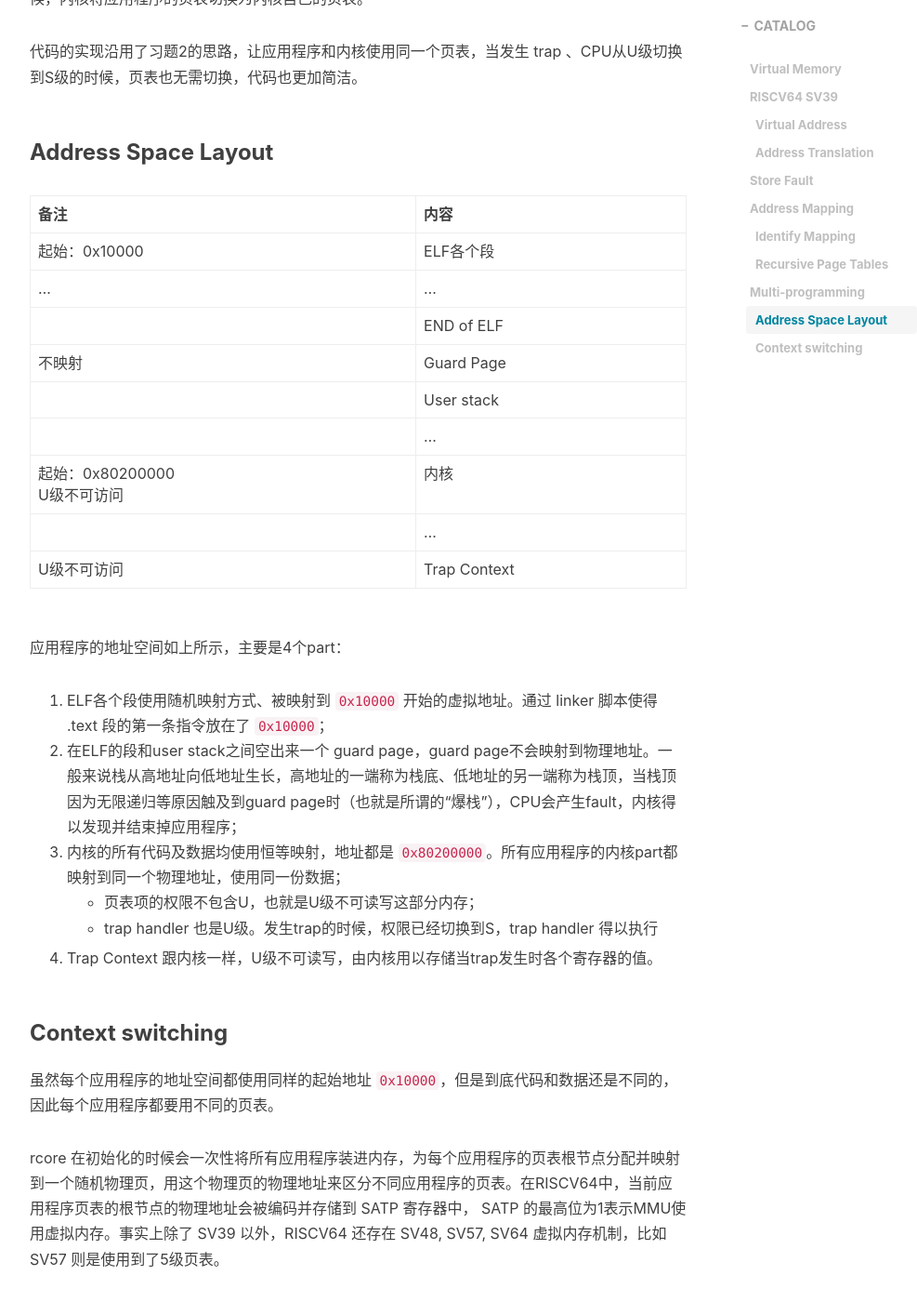
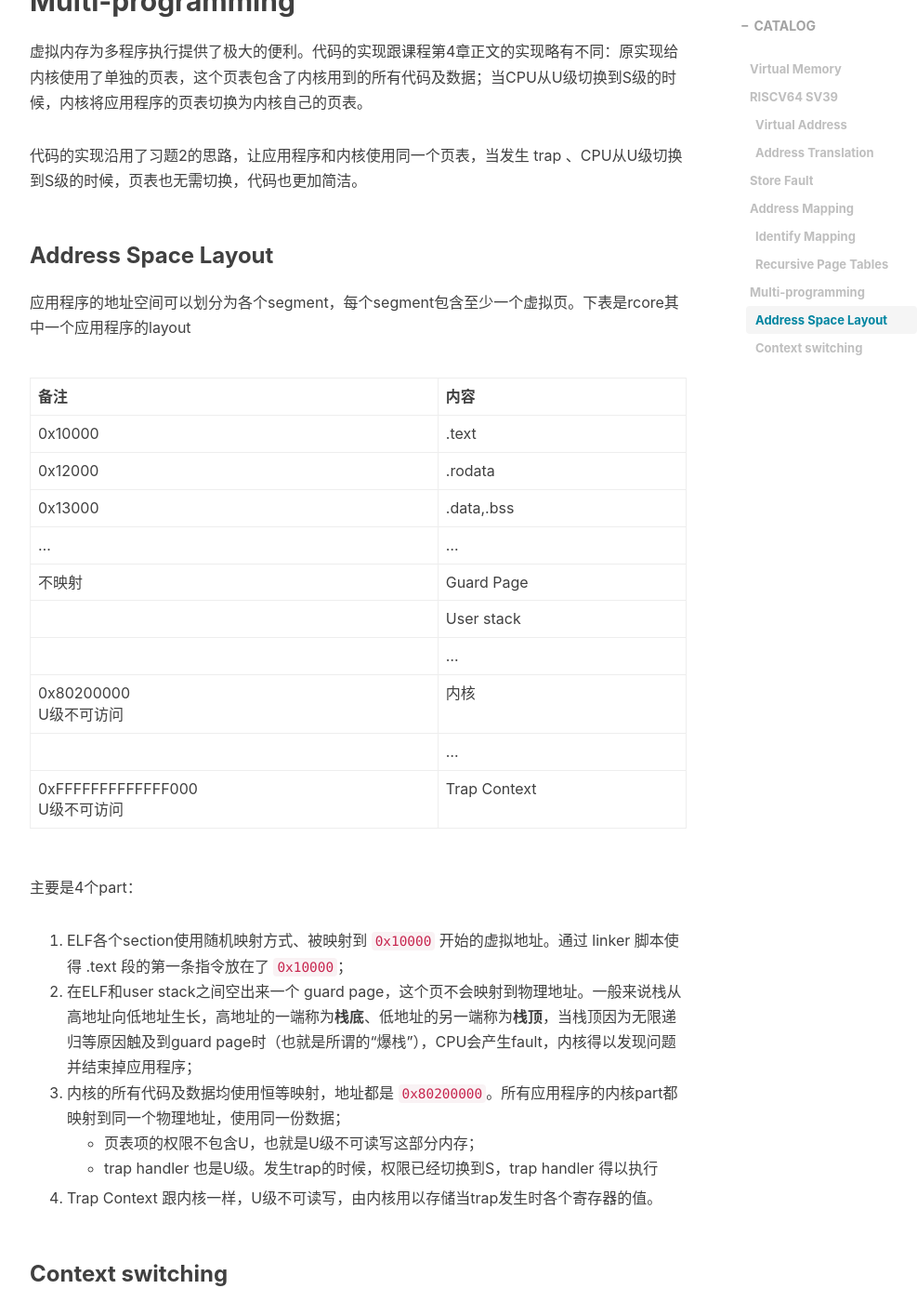
Before and after one commit to kayoch1n/kayoch1n.github.io, a Jekyll site: the page built from _posts/2023-09-29-riscv64-virt-mem.markdown, in a window 1280 px wide and 1400 px high, scrolled down 6523 px. Shown: the whole window at 93% size, without its empty margins (233-1220 px from the left). Built offline with Jekyll 4.4.1, drawn with Linux system fonts in a browser that asks for light colours; nearby versions of some CDN libraries; a script that is not in the unit is left out; comment, search, counter and statistics services are not loaded; some of the changed text lies outside the part shown.

Commit message:
更新 _posts/2023-09-29-riscv64-virt-mem.markdown

```diff
--- a/_posts/2023-09-29-riscv64-virt-mem.markdown
+++ b/_posts/2023-09-29-riscv64-virt-mem.markdown
@@ -172,7 +172,9 @@
 
 除此之外，在rcore中，内核还用到一种恒等映射：在这种映射方式中，虚拟地址等于物理地址，例如从 `0x80200000` 开始的内核的虚拟内存就被完整映射到从 `0x80200000` 开始的物理内存。
 
-使用恒等映射的原因是，内核需要读写页表。前面提到页表是由内核维护的，加上内核本身也运行于虚拟地址之上，但是页表项存储的是下一级页的**物理地址**(否则MMU的地址翻译就会陷入无限递归)，内核需要读取该物理地址所在的页表节点、写入页表项数据；使用恒等映射之后，这个处理过程就方便很多了，内核可以直接将该物理地址当作虚拟地址使用。
+rcore使用恒等映射的原因是内核需要读写物理地址。至少有两个场景需要读写物理地址，第一个是维护页表。前面提到页表是由内核维护的，而且内核本身也运行于虚拟地址之上，但页表项存储的是下一级页的**物理地址**(否则MMU的地址翻译就会陷入无限递归)，内核需要读取该物理地址所在的页表节点、写入页表项数据；使用恒等映射之后，这个处理过程就方便很多了，内核可以直接将该物理地址当作虚拟地址使用。
+
+第二个场景是第五章的 syscall fork，fork需要内核完整地复制parent的地址空间。parent和child的虚拟地址完全一致，不能根据虚拟地址复制，换言之需要分别获取物理地址，对物理地址进行读写。
 
 ### Recursive Page Tables
 
@@ -191,26 +193,34 @@
 
 ### Address Space Layout
 
+应用程序的地址空间可以划分为各个segment，每个segment包含至少一个虚拟页。下表是rcore其中一个应用程序的layout
+
 |备注|内容|
 |-|-|
-|起始：0x10000|ELF各个段|
+|0x10000|.text|
+|0x12000|.rodata|
+|0x13000|.data,.bss|
 |...|...|
-||END of ELF|
 |不映射|Guard Page|
 ||User stack|
 ||...|
-|起始：0x80200000<br/>U级不可访问|内核|
+|0x80200000<br/>U级不可访问|内核|
 ||...|
-|U级不可访问|Trap Context|
+|0xFFFFFFFFFFFFF000<br/>U级不可访问|Trap Context|
 
-应用程序的地址空间如上所示，主要是4个part：
+主要是4个part：
 
-1. ELF各个段使用随机映射方式、被映射到 `0x10000` 开始的虚拟地址。通过 linker 脚本使得 .text 段的第一条指令放在了 `0x10000`；
-2. 在ELF的段和user stack之间空出来一个 guard page，guard page不会映射到物理地址。一般来说栈从高地址向低地址生长，高地址的一端称为栈底、低地址的另一端称为栈顶，当栈顶因为无限递归等原因触及到guard page时（也就是所谓的“爆栈”），CPU会产生fault，内核得以发现并结束掉应用程序；
+1. ELF各个section使用随机映射方式、被映射到 `0x10000` 开始的虚拟地址。通过 linker 脚本使得 .text 段的第一条指令放在了 `0x10000`；
+2. 在ELF和user stack之间空出来一个 guard page，这个页不会映射到物理地址。一般来说栈从高地址向低地址生长，高地址的一端称为**栈底**、低地址的另一端称为**栈顶**，当栈顶因为无限递归等原因触及到guard page时（也就是所谓的“爆栈”），CPU会产生fault，内核得以发现问题并结束掉应用程序；
 3. 内核的所有代码及数据均使用恒等映射，地址都是 `0x80200000`。所有应用程序的内核part都映射到同一个物理地址，使用同一份数据；
     - 页表项的权限不包含U，也就是U级不可读写这部分内存；
     - trap handler 也是U级。发生trap的时候，权限已经切换到S，trap handler 得以执行
 4. Trap Context 跟内核一样，U级不可读写，由内核用以存储当trap发生时各个寄存器的值。
+
+<!--
+用这个命令dump出program headers（what is the difference between program headers and section headers）
+readelf -l user/target/riscv64gc-unknown-none-elf/release/initproc | grep .data | awk '{print "0x"$5}'
+ -->
 
 ### Context switching
 
```
